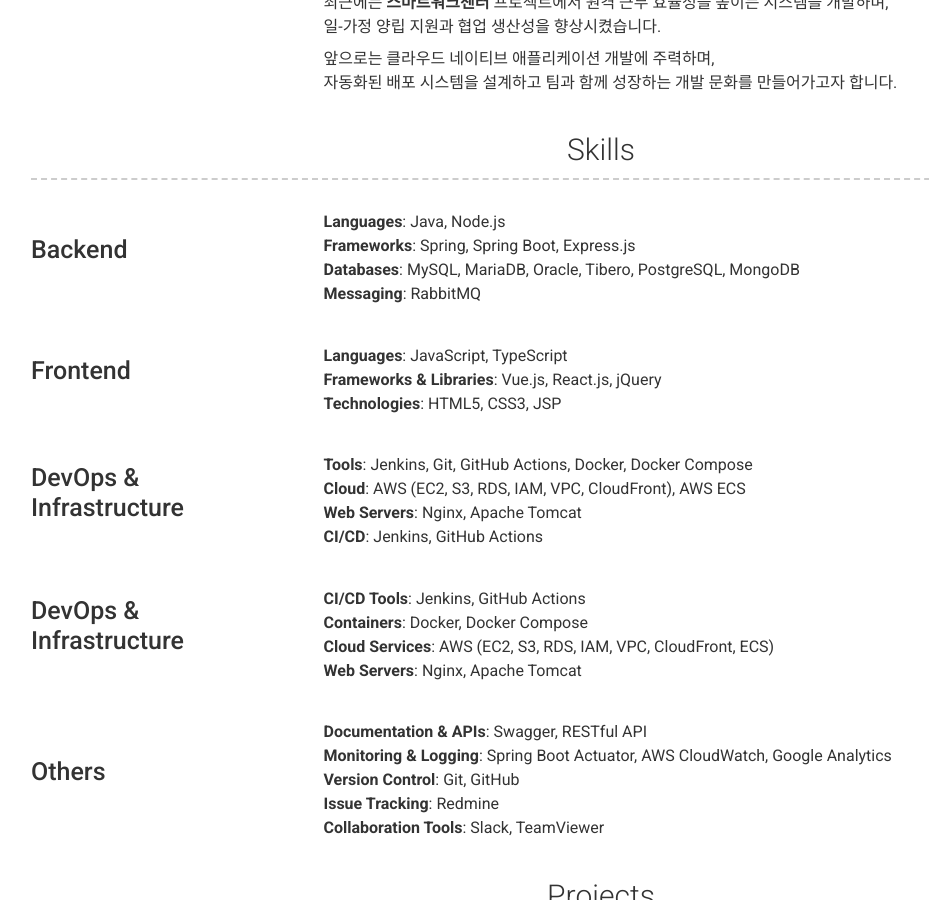
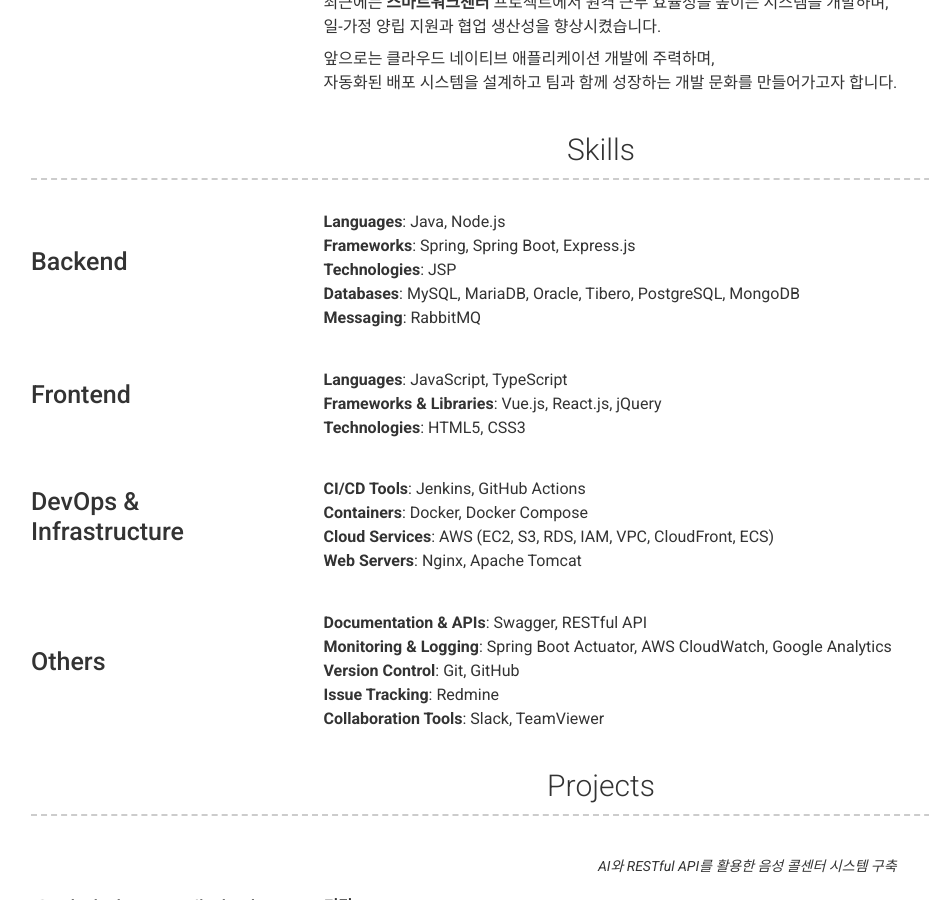
Before and after one commit to devnine-codes/devnine-codes.github.io, a Jekyll site: the page built from index.md, in a window 1280 px wide and 900 px high, scrolled down 502 px. Shown: the whole window, without its empty margins (39-968 px from the left). Built offline with Jekyll 4.4.1, drawn with Linux system fonts in a browser that asks for light colours; nearby versions of some CDN libraries; comment, search, counter and statistics services are not loaded.

Commit message:
Skill 내용 수정

```diff
--- a/_config.yml
+++ b/_config.yml
@@ -78,6 +78,7 @@ content:
         description: |
           **Languages**: Java, Node.js
           **Frameworks**: Spring, Spring Boot, Express.js
+          **Technologies**: JSP
           **Databases**: MySQL, MariaDB, Oracle, Tibero, PostgreSQL, MongoDB
           **Messaging**: RabbitMQ
 
@@ -86,15 +87,7 @@ content:
         description: |
           **Languages**: JavaScript, TypeScript
           **Frameworks & Libraries**: Vue.js, React.js, jQuery
-          **Technologies**: HTML5, CSS3, JSP
-
-      - layout: left
-        title: DevOps & Infrastructure
-        description: |
-          **Tools**: Jenkins, Git, GitHub Actions, Docker, Docker Compose
-          **Cloud**: AWS (EC2, S3, RDS, IAM, VPC, CloudFront), AWS ECS
-          **Web Servers**: Nginx, Apache Tomcat
-          **CI/CD**: Jenkins, GitHub Actions
+          **Technologies**: HTML5, CSS3
 
       - layout: left
         title: DevOps & Infrastructure
```
